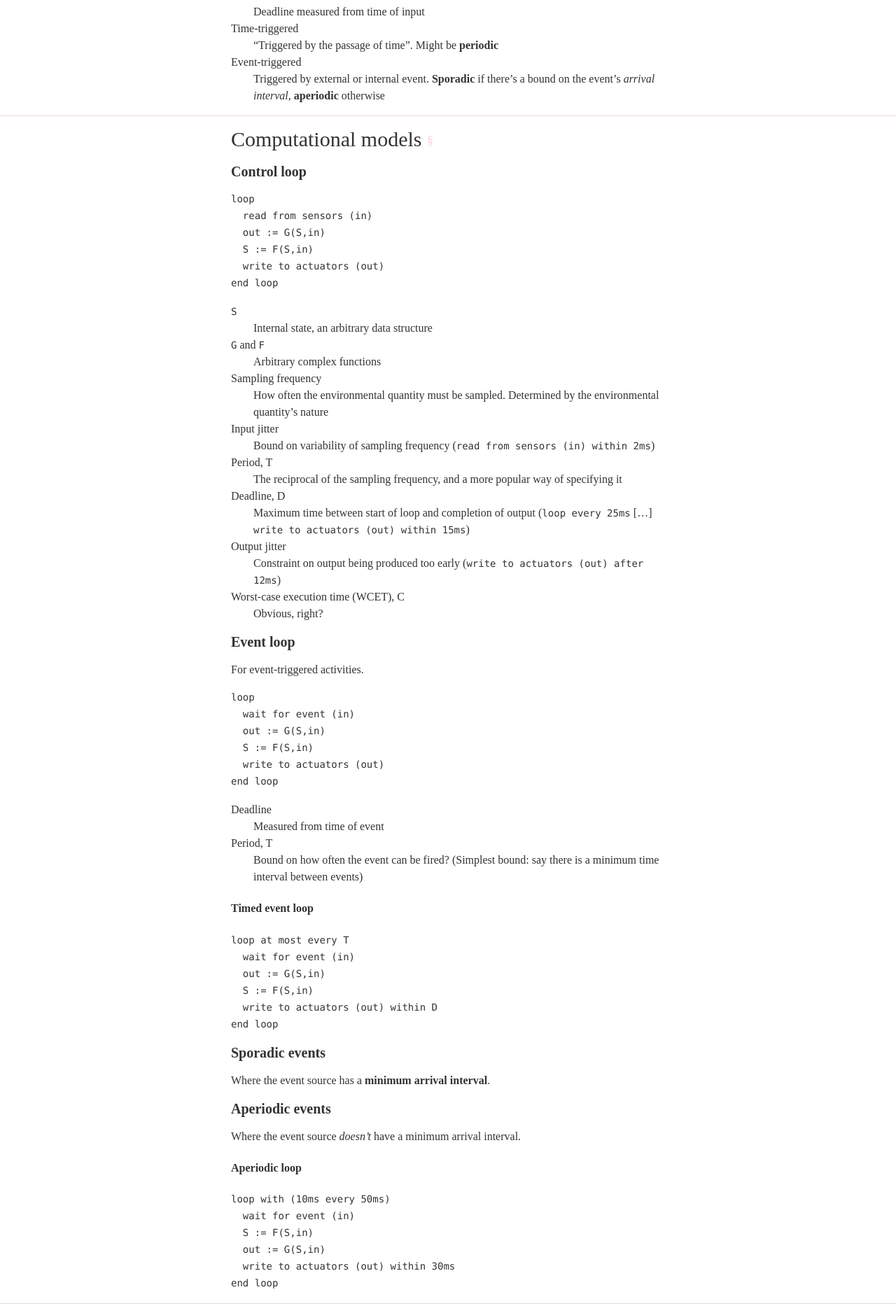
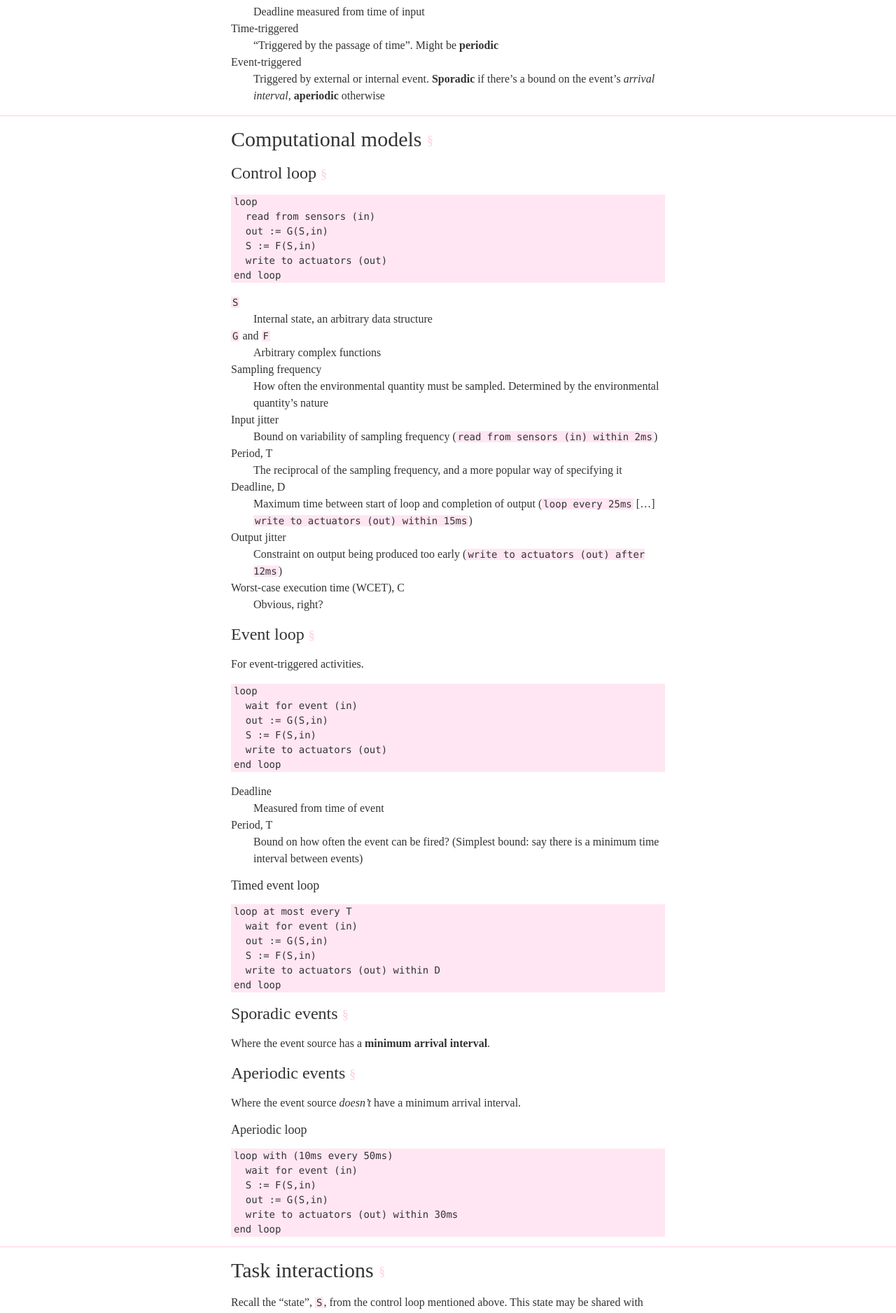
Before and after one commit to jclgoodwin/notes.joshuagoodw.in, a Jekyll site: the page built from pages/arts-autumn.md, in a window 1280 px wide. Shown: the part 623-2499 px from the top of the page at 70% size. Built offline with Jekyll 4.4.1, drawn with Linux system fonts in a browser that asks for light colours; some web fonts are replaced.

Commit message:
ennicen pages with deeper hierachies

```diff
--- a/_layouts/page.html
+++ b/_layouts/page.html
@@ -7,7 +7,7 @@ layout: default
 
 <script>
 window.onload = function () {
-  var headings = document.getElementsByTagName('h2');
+  var headings = document.querySelectorAll('h2, h3');
   for (var i = 0; i < headings.length; i++) {
     if (headings[i].id) {
       headings[i].innerHTML += ' <a class="section-link" href="#' + headings[i].id + '">&sect;</a>';
--- a/css/main.scss
+++ b/css/main.scss
@@ -3,9 +3,9 @@
 
 @import 'utils';
 
-@import url(http://fonts.googleapis.com/css?family=Gentium+Basic:400,700,400italic);
+@import url(http://fonts.googleapis.com/css?family=Gentium+Book+Basic:400,700,400italic|Gentium+Basic:400);
 
-$body-font-family: "Gentium Basic", serif;
+$body-font-family: "Gentium Book Basic", serif;
 $body-font-size: 16px;
 $body-line-height: 1.5;
 
@@ -71,14 +71,16 @@ main {
 
 h1,
 h2,
-h3 {
+h3,
+h4 {
+  font-family: "Gentium Basic", serif;
+  font-weight: normal;
   line-height: 1.2;
   margin: 0;
 }
 
 h1 {
   font-size: 40px;
-  font-weight: normal;
   padding: 16px 0;
 }
 
@@ -103,13 +105,17 @@ h2:before {
 
 h2 {
   font-size: 30px;
-  font-weight: normal;
   padding-top: 16px;
 }
 
 h3 {
-  font-size: 20px;
-  margin-top: 16px;
+  font-size: 24px;
+  margin: 16px 0;
+}
+
+h4 {
+  font-size: 18px;
+  margin: 16px 0;
 }
 
 .section-link {
@@ -146,7 +152,13 @@ dd {
   margin-left: 2em;
 }
 
-code {
+code, pre {
+  background: lighten($pale, 5%);
   font-family: "Ubuntu Mono", Inconsolata, Consolas, monospace;
   font-size: 14px;
+  padding: 0 2px;
 }
+
+pre code {
+  display: block;
+}
```
